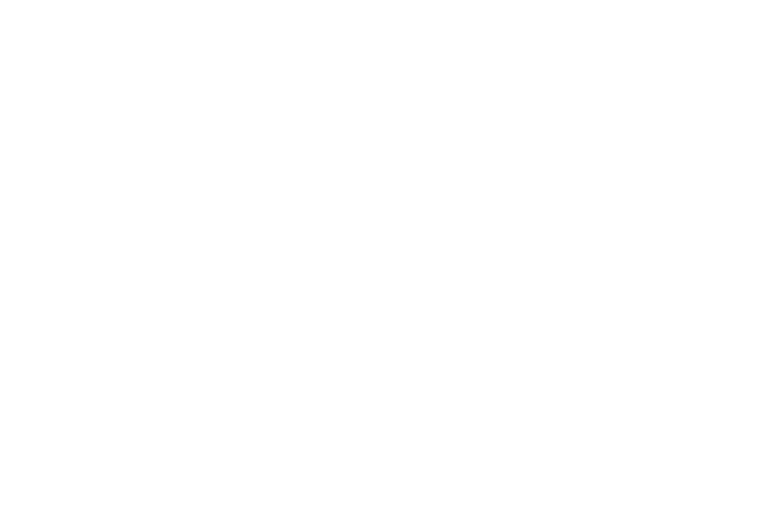
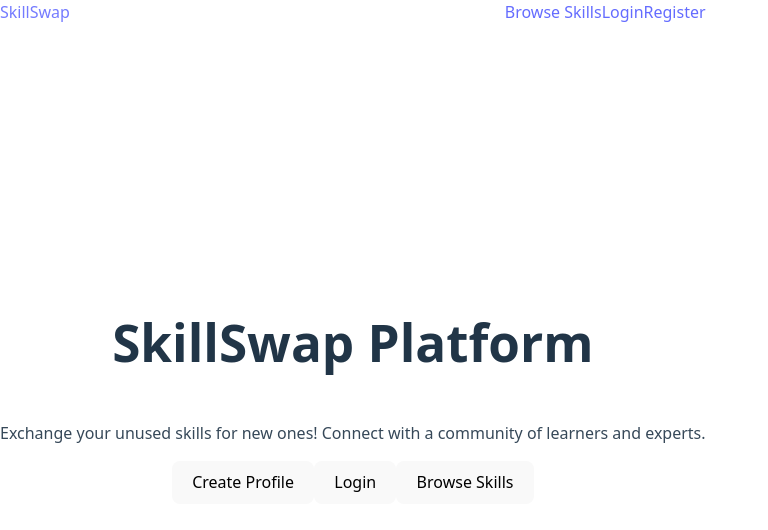
Before and after one commit to sam-wlh-ds/odoo-hackathon, a React (Vite) app in the folder client/odoo-frontend/: page / in a window 1280 px wide. Shown: the top 530 px of the page, without its empty margins (0-768 px from the left). Built offline with nearby package versions, Linux system fonts and the light colour scheme.

Commit message:
app.jsx file

```diff
--- a/client/odoo-frontend/package.json
+++ b/client/odoo-frontend/package.json
@@ -11,7 +11,8 @@
   },
   "dependencies": {
     "react": "^19.1.0",
-    "react-dom": "^19.1.0"
+    "react-dom": "^19.1.0",
+    "uuid": "^11.1.0"
   },
   "devDependencies": {
     "@eslint/js": "^9.30.1",
--- a/client/odoo-frontend/src/App.jsx
+++ b/client/odoo-frontend/src/App.jsx
@@ -1,13 +1,43 @@
-import { useState } from 'react'
+import React from 'react';
+import { HashRouter as Router, Routes, Route } from 'react-router-dom';
+import { AuthProvider } from './components/AuthContext';
+import Navbar from './components/Navbar';
+import LandingPage from './pages/LandingPage';
+import LoginPage from './pages/LoginPage';
+import RegisterPage from './pages/RegisterPage';
+import ForgotPasswordPage from './pages/ForgotPasswordPage';
+import DashboardPage from './pages/DashboardPage';
+import ProfilePage from './pages/ProfilePage';
+import OtherUserProfilePage from './pages/OtherUserProfilePage';
+import BrowseSearchPage from './pages/BrowseSearchPage';
+import SwapRequestsPage from './pages/SwapRequestsPage';
+import FeedbackPage from './pages/FeedbackPage';
 
-import './App.css'
+const App = () => {
+  return (
+    <Router>
+      <AuthProvider>
+        <div className="min-h-screen bg-gray-50 font-inter">
+          <Navbar />
+          <main>
+            <Routes>
+              <Route path="/" element={<LandingPage />} />
+              <Route path="/login" element={<LoginPage />} />
+              <Route path="/register" element={<RegisterPage />} />
+              <Route path="/forgot-password" element={<ForgotPasswordPage />} />
+              <Route path="/dashboard" element={<DashboardPage />} />
+              <Route path="/profile" element={<ProfilePage />} />
+              <Route path="/user/:userId" element={<OtherUserProfilePage />} />
+              <Route path="/browse" element={<BrowseSearchPage />} />
+              <Route path="/requests" element={<SwapRequestsPage />} />
+              <Route path="/feedback" element={<FeedbackPage />} />
+              <Route path="/feedback/:swapId" element={<FeedbackPage />} />
+            </Routes>
+          </main>
+        </div>
+      </AuthProvider>
+    </Router>
+  );
+};
 
-function App() {
-
-  return (
-    <>
-    </>
-  )
-}
-
-export default App
+export default App;
```
Also changed, not shown: 1 other file (tests, documents, lock files or other folders).
